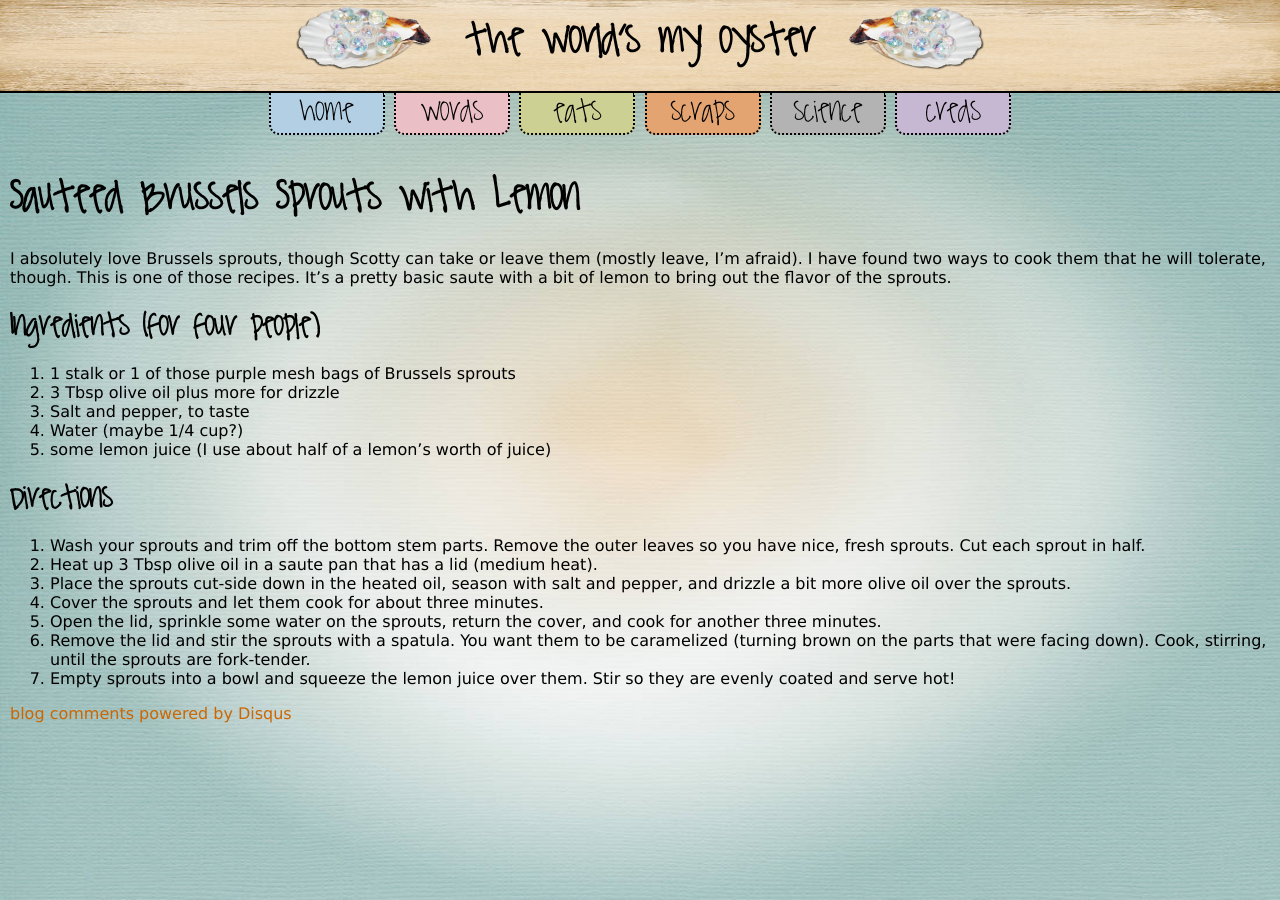
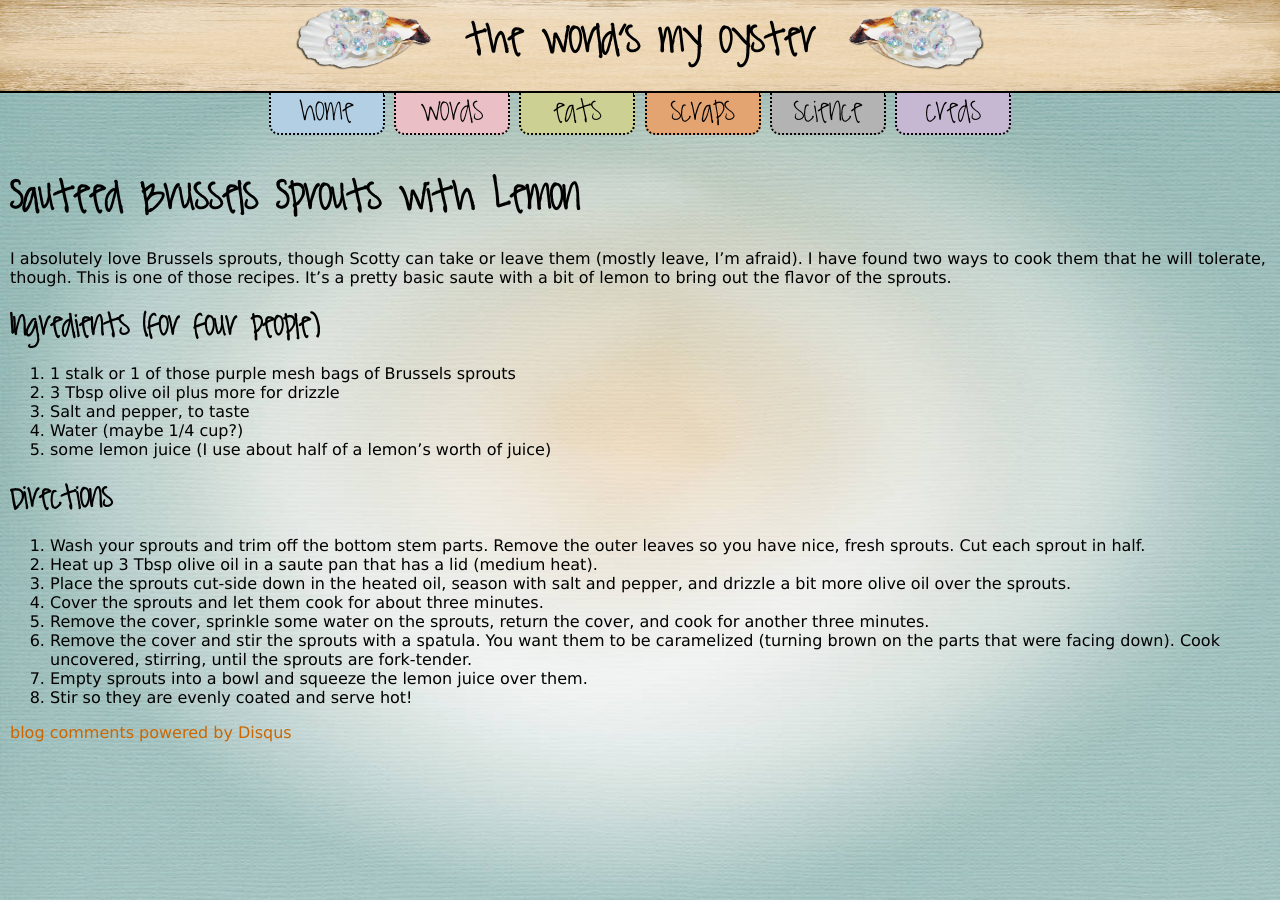
Before and after one commit to kpetersen/kpetersen.github.io, a Jekyll site: the page built from eats/sides/_posts/2011-12-1-brussels-sprouts.markdown, in a window 1280 px wide. Built offline with Jekyll 4.4.1, drawn with Linux system fonts in a browser that asks for light colours; comment, search, counter and statistics services are not loaded.

Commit message:
few updates to sprouts recipe

```diff
--- a/eats/sides/_posts/2011-12-1-brussels-sprouts.markdown
+++ b/eats/sides/_posts/2011-12-1-brussels-sprouts.markdown
@@ -19,7 +19,8 @@ is one of those recipes. It's a pretty basic saute with a bit of lemon to bring
 1. Heat up 3 Tbsp olive oil in a saute pan that has a lid (medium heat).
 1. Place the sprouts cut-side down in the heated oil, season with salt and pepper, and drizzle a bit more olive oil over the sprouts.
 1. Cover the sprouts and let them cook for about three minutes.
-1. Open the lid, sprinkle some water on the sprouts, return the cover, and cook for another three minutes.
-1. Remove the lid and stir the sprouts with a spatula. You want them to be caramelized (turning brown on the parts that were facing down). Cook, stirring, until the sprouts
+1. Remove the cover, sprinkle some water on the sprouts, return the cover, and cook for another three minutes.
+1. Remove the cover and stir the sprouts with a spatula. You want them to be caramelized (turning brown on the parts that were facing down). Cook uncovered, stirring, until the sprouts
 are fork-tender.
-1. Empty sprouts into a bowl and squeeze the lemon juice over them. Stir so they are evenly coated and serve hot!
+1. Empty sprouts into a bowl and squeeze the lemon juice over them.
+1. Stir so they are evenly coated and serve hot!
```
